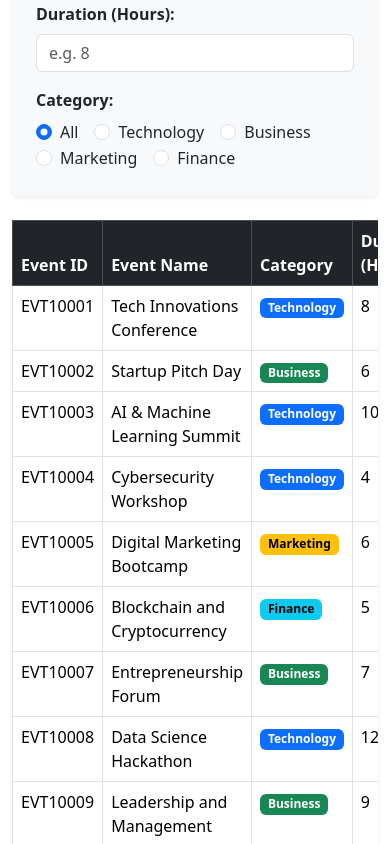
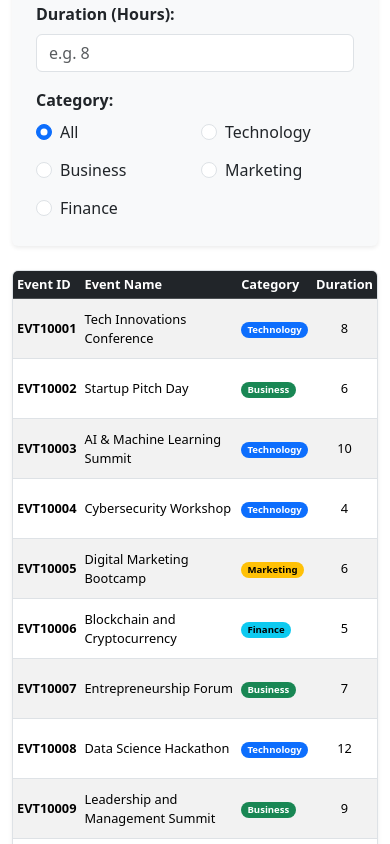
Before and after one commit to Quynh-Trang12/asm1, a Vue app: page / in a window 390 px wide. Shown: the part 1840-2684 px from the top of the page. Built offline with nearby package versions, Linux system fonts and the light colour scheme.

Commit message:
fix clustered radio buttons and table layout

```diff
--- a/src/App.vue
+++ b/src/App.vue
@@ -15,28 +15,22 @@ const searchCategory = ref('All')
 const formUsername = ref('')
 const formPassword = ref('')
 const formConfirmPassword = ref('')
-const formCategory = ref('Business') // Default required by assignment
-const formSelectedEventId = ref('') // We store the ID, but display the Name
+const formCategory = ref('Business')
+const formSelectedEventId = ref('')
 
-// --- COMPUTED PROPERTY FOR FILTERING ---
+// --- COMPUTED PROPERTIES ---
 const filteredEvents = computed(() => {
   return events.value.filter(event => {
-    // 1. Filter by ID
     const matchId = event.eventid.toLowerCase().includes(searchId.value.toLowerCase())
-    // 2. Filter by Name
     const matchName = event.eventname.toLowerCase().includes(searchName.value.toLowerCase())
-    // 3. Filter by Duration
     const matchDuration = searchDuration.value === '' ||
                           event.durationhour.toString().includes(searchDuration.value)
-    // 4. Filter by Category
     const matchCategory = searchCategory.value === 'All' ||
                           event.category === searchCategory.value
-
     return matchId && matchName && matchDuration && matchCategory
   })
 })
 
-// --- REGISTRATION FORM COMPUTED PROPERTIES ---
 const categoryEvents = computed(() => {
   return events.value.filter(e => e.category === formCategory.value)
 })
@@ -87,28 +81,61 @@ const passwordsMatch = computed(() => {
           <div class="col-md-4"><label for="searchDuration" class="form-label fw-bold">Duration (Hours):</label><input type="number" id="searchDuration" class="form-control" v-model="searchDuration" placeholder="e.g. 8"></div>
 
           <div class="col-12 mt-3">
-            <span class="form-label fw-bold d-block">Category:</span>
-            <div class="form-check form-check-inline"><input class="form-check-input" type="radio" id="catAll" value="All" v-model="searchCategory"><label class="form-check-label" for="catAll">All</label></div>
-            <div class="form-check form-check-inline"><input class="form-check-input" type="radio" id="catTech" value="Technology" v-model="searchCategory"><label class="form-check-label" for="catTech">Technology</label></div>
-            <div class="form-check form-check-inline"><input class="form-check-input" type="radio" id="catBus" value="Business" v-model="searchCategory"><label class="form-check-label" for="catBus">Business</label></div>
-            <div class="form-check form-check-inline"><input class="form-check-input" type="radio" id="catMark" value="Marketing" v-model="searchCategory"><label class="form-check-label" for="catMark">Marketing</label></div>
-            <div class="form-check form-check-inline"><input class="form-check-input" type="radio" id="catFin" value="Finance" v-model="searchCategory"><label class="form-check-label" for="catFin">Finance</label></div>
+            <span class="form-label fw-bold d-block mb-2">Category:</span>
+            <div class="radio-options-grid">
+              <div class="form-check">
+                <input class="form-check-input" type="radio" id="catAll" value="All" v-model="searchCategory">
+                <label class="form-check-label" for="catAll">All</label>
+              </div>
+              <div class="form-check">
+                <input class="form-check-input" type="radio" id="catTech" value="Technology" v-model="searchCategory">
+                <label class="form-check-label" for="catTech">Technology</label>
+              </div>
+              <div class="form-check">
+                <input class="form-check-input" type="radio" id="catBus" value="Business" v-model="searchCategory">
+                <label class="form-check-label" for="catBus">Business</label>
+              </div>
+              <div class="form-check">
+                <input class="form-check-input" type="radio" id="catMark" value="Marketing" v-model="searchCategory">
+                <label class="form-check-label" for="catMark">Marketing</label>
+              </div>
+              <div class="form-check">
+                <input class="form-check-input" type="radio" id="catFin" value="Finance" v-model="searchCategory">
+                <label class="form-check-label" for="catFin">Finance</label>
               </div>
             </div>
           </div>
-      <div class="table-responsive shadow-sm">
-        <table class="table table-hover table-bordered mb-0">
+        </div>
+      </div>
+
+      <div class="table-responsive shadow-sm rounded border">
+        <table class="table table-sm table-hover table-striped align-middle mb-0 table-mobile-fit table-consistent-height">
           <thead class="table-dark">
-            <tr><th>Event ID</th><th>Event Name</th><th>Category</th><th>Duration (Hours)</th></tr>
+            <tr>
+              <th scope="col" class="col-fit">Event ID</th>
+              <th scope="col">Event Name</th>
+              <th scope="col" class="col-fit">Category</th>
+              <th scope="col" class="col-fit text-center">Duration</th>
+            </tr>
           </thead>
           <tbody>
             <tr v-for="event in filteredEvents" :key="event.eventid">
-              <td>{{ event.eventid }}</td>
+              <td class="fw-bold col-fit">{{ event.eventid }}</td>
               <td>{{ event.eventname }}</td>
-              <td><span class="badge" :class="{'text-bg-primary': event.category === 'Technology','text-bg-success': event.category === 'Business','text-bg-warning': event.category === 'Marketing','text-bg-info': event.category === 'Finance'}">{{ event.category }}</span></td>
-              <td>{{ event.durationhour }}</td>
+              <td class="col-fit">
+                <span class="badge rounded-pill"
+                      :class="{
+                        'text-bg-primary': event.category === 'Technology',
+                        'text-bg-success': event.category === 'Business',
+                        'text-bg-warning': event.category === 'Marketing',
+                        'text-bg-info': event.category === 'Finance'
+                      }">
+                  {{ event.category }}
+                </span>
+              </td>
+              <td class="text-center col-fit">{{ event.durationhour }}</td>
             </tr>
-            <tr v-if="filteredEvents.length === 0"><td colspan="4" class="text-center text-muted py-4">No events match your criteria.</td></tr>
+            <tr v-if="filteredEvents.length === 0"><td colspan="4" class="text-center text-muted py-5">No events match your criteria.</td></tr>
           </tbody>
         </table>
       </div>
@@ -125,48 +152,37 @@ const passwordsMatch = computed(() => {
             <div class="card-header bg-primary text-white">Register for an Event</div>
             <div class="card-body">
               <form @submit.prevent>
-
                 <h3 class="h5 mb-3">Login Information</h3>
-
-                <div class="mb-3">
-                  <label for="username" class="form-label">Username</label>
-                  <input type="text" id="username" class="form-control" v-model="formUsername" autocomplete="username">
-                </div>
-
-                <div class="mb-3">
-                  <label for="password" class="form-label">Password</label>
-                  <input type="password" id="password" class="form-control" v-model="formPassword" autocomplete="new-password">
-                </div>
-
+                <div class="mb-3"><label for="username" class="form-label">Username</label><input type="text" id="username" class="form-control" v-model="formUsername" autocomplete="username"></div>
+                <div class="mb-3"><label for="password" class="form-label">Password</label><input type="password" id="password" class="form-control" v-model="formPassword" autocomplete="new-password"></div>
                 <div class="mb-3">
                   <label for="confirmPassword" class="form-label">Confirm Password</label>
                   <input type="password" id="confirmPassword" class="form-control" v-model="formConfirmPassword" autocomplete="new-password">
-                  <div v-if="!passwordsMatch" class="text-danger mt-1 small">
-                    Passwords do not match!
-                  </div>
+                  <div v-if="!passwordsMatch" class="text-danger mt-1 small">Passwords do not match!</div>
                 </div>
 
                 <hr />
 
                 <h3 class="h5 mb-3">Select Event</h3>
-
                 <div class="mb-3">
-                  <span class="form-label d-block">Event Category:</span>
-                  <div class="form-check form-check-inline">
+                  <span class="form-label d-block mb-2">Event Category:</span>
+                  <div class="radio-options-grid">
+                    <div class="form-check">
                       <input class="form-check-input" type="radio" id="formCatBus" value="Business" v-model="formCategory">
                       <label class="form-check-label" for="formCatBus">Business</label>
                     </div>
-                  <div class="form-check form-check-inline">
+                    <div class="form-check">
                       <input class="form-check-input" type="radio" id="formCatTech" value="Technology" v-model="formCategory">
                       <label class="form-check-label" for="formCatTech">Technology</label>
                     </div>
-                  <div class="form-check form-check-inline">
+                    <div class="form-check">
                       <input class="form-check-input" type="radio" id="formCatMark" value="Marketing" v-model="formCategory">
                       <label class="form-check-label" for="formCatMark">Marketing</label>
                     </div>
-                  <div class="form-check form-check-inline">
+                    <div class="form-check">
                       <input class="form-check-input" type="radio" id="formCatFin" value="Finance" v-model="formCategory">
                       <label class="form-check-label" for="formCatFin">Finance</label>
+                    </div>
                   </div>
                 </div>
 
@@ -179,7 +195,6 @@ const passwordsMatch = computed(() => {
                     </option>
                   </select>
                 </div>
-
               </form>
             </div>
           </div>
@@ -191,20 +206,9 @@ const passwordsMatch = computed(() => {
             <div class="card-body">
               <p class="card-text">Check your details below:</p>
               <ul class="list-group list-group-flush">
-                <li class="list-group-item">
-                  <strong>Username:</strong>
-                  <span v-if="formUsername" class="text-primary">{{ formUsername }}</span>
-                  <span v-else class="text-muted fst-italic">(Enter username)</span>
-                </li>
-                <li class="list-group-item">
-                  <strong>Selected Category:</strong>
-                  <span class="text-primary">{{ formCategory }}</span>
-                </li>
-                <li class="list-group-item">
-                  <strong>Selected Event:</strong>
-                  <span v-if="selectedEventObject" class="text-primary">{{ selectedEventObject.eventname }}</span>
-                  <span v-else class="text-muted fst-italic">(Please select an event)</span>
-                </li>
+                <li class="list-group-item"><strong>Username:</strong> <span v-if="formUsername" class="text-primary">{{ formUsername }}</span><span v-else class="text-muted fst-italic">(Enter username)</span></li>
+                <li class="list-group-item"><strong>Selected Category:</strong> <span class="text-primary">{{ formCategory }}</span></li>
+                <li class="list-group-item"><strong>Selected Event:</strong> <span v-if="selectedEventObject" class="text-primary">{{ selectedEventObject.eventname }}</span><span v-else class="text-muted fst-italic">(Please select an event)</span></li>
               </ul>
             </div>
           </div>
@@ -215,7 +219,3 @@ const passwordsMatch = computed(() => {
 
   </div>
 </template>
-
-<style scoped>
-
-</style>
--- a/src/style.css
+++ b/src/style.css
@@ -1,12 +1,6 @@
-/* src/style.css */
-
-/* Remove default Vue margins/paddings that break Bootstrap responsiveness */
 :root {
-  font-family: system-ui, -apple-system, "Segoe UI", Roboto, "Helvetica Neue", Arial, "Noto Sans", "Liberation Sans", sans-serif;
+  font-family: system-ui, -apple-system, "Segoe UI", Roboto, "Helvetica Neue", Arial, sans-serif;
   line-height: 1.5;
-  font-weight: 400;
-
-  /* Reset background to white for the assignment */
   color: #212529;
   background-color: #ffffff;
 }
@@ -17,15 +11,72 @@ body {
   min-height: 100vh;
 }
 
-/* IMPORTANT: Allow Bootstrap to handle the layout width */
 #app {
   width: 100%;
   margin: 0;
   padding: 0;
-  text-align: left; /* Reset text alignment so forms look correct */
 }
 
-/* Optional: Ensure link colors match Bootstrap defaults */
-a {
-  text-decoration: none;
+/* --- TABLE FIXES --- */
+
+/* 1. Consistent Alignment */
+.table.align-middle td,
+.table.align-middle th {
+  vertical-align: middle !important;
 }
+
+/* 2. Consistent Row Height */
+.table-consistent-height tbody tr {
+  height: 60px;
+}
+
+/* 3. FIX FOR STICKY HOVER */
+/* Only apply the hover effect on devices that usually use a mouse */
+@media (hover: hover) {
+  .table-hover tbody tr:hover {
+    --bs-table-accent-bg: var(--bs-table-hover-bg);
+    color: var(--bs-table-hover-color);
+  }
+}
+/* On touch devices, disable the hover background so it doesn't get "stuck" */
+@media (hover: none) {
+  .table-hover tbody tr:hover {
+    --bs-table-accent-bg: transparent;
+  }
+}
+
+/* --- RADIO BUTTON LAYOUT FIX --- */
+.radio-options-grid {
+  display: grid;
+  gap: 0.75rem; /* Consistent space between items */
+}
+
+/* Mobile: Use 2 columns so they align perfectly (Grid) instead of random wrapping */
+@media (max-width: 576px) {
+  .radio-options-grid {
+    grid-template-columns: 1fr 1fr; /* Two equal columns */
+  }
+
+  .table-mobile-fit {
+    font-size: 0.8rem;
+  }
+
+  .table-mobile-fit th,
+  .table-mobile-fit td {
+    padding: 0.5rem 0.25rem;
+  }
+
+  .col-fit {
+    width: 1%;
+    white-space: nowrap;
+  }
+}
+
+/* Desktop: Flow naturally but keep aligned */
+@media (min-width: 577px) {
+  .radio-options-grid {
+    display: flex;
+    flex-wrap: wrap;
+    gap: 1.5rem;
+  }
+}
```
Lines whose indentation alone changed are shown as unchanged.
